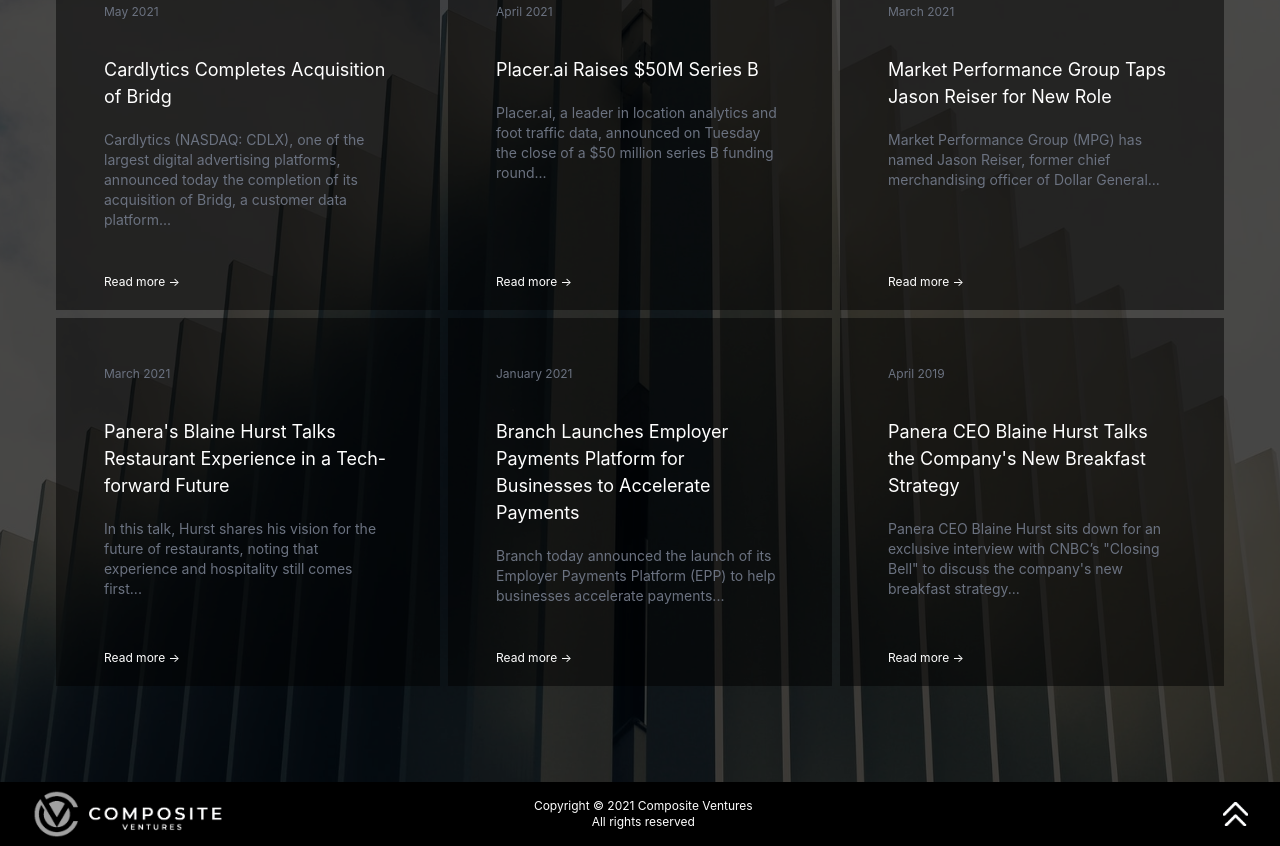
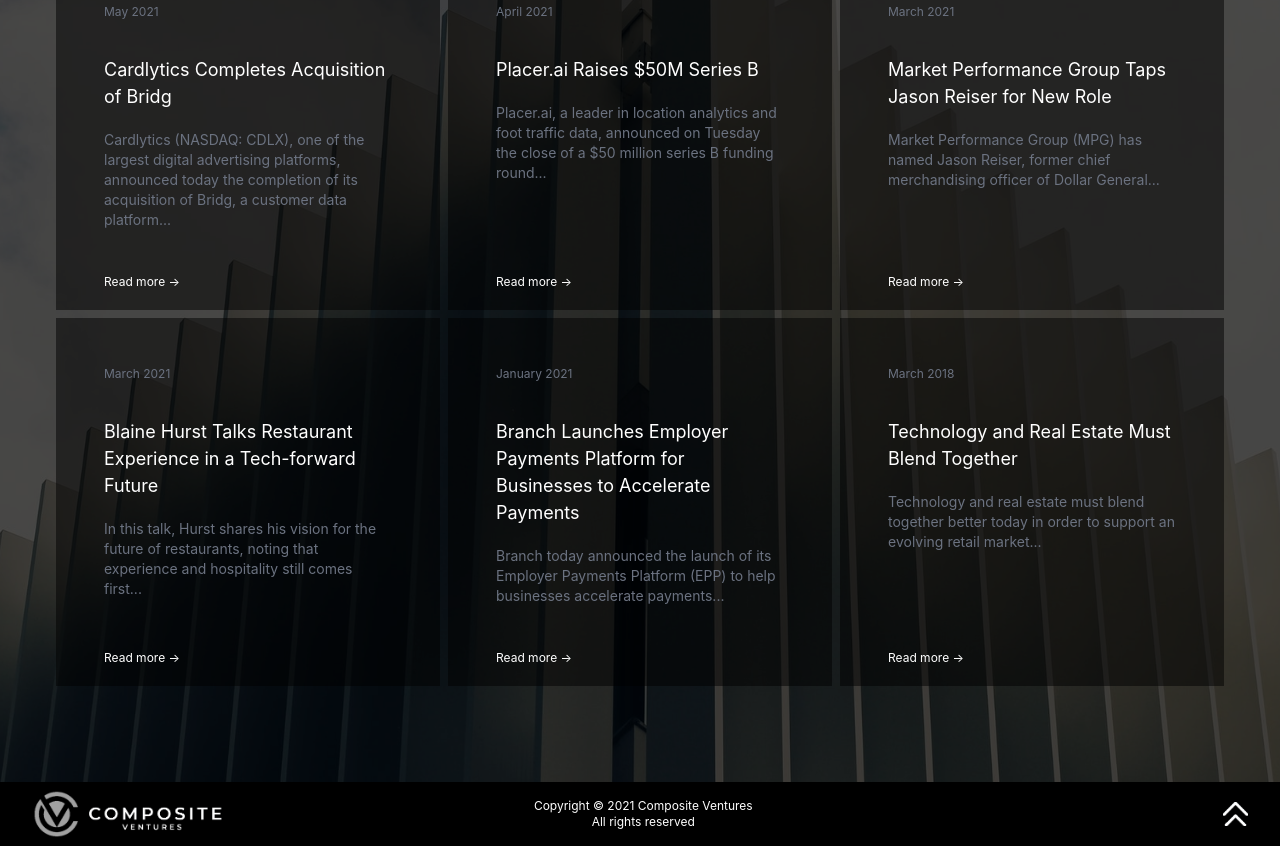
Before and after one commit to m-s-morgan/composite-ventures, a Next.js app: page / in a window 1280 px wide. Shown: the part 7806-8652 px from the top of the page. Built offline with nearby package versions, Linux system fonts and the light colour scheme.

Commit message:
updating news articles

```diff
--- a/pages/index.tsx
+++ b/pages/index.tsx
@@ -114,7 +114,7 @@
   date: 'March 2021',
   link: 'https://www.chaindrugreview.com/market-performance-group-taps-jason-reiser-for-new-role/'
 }, {
-  title: 'Panera\'s Blaine Hurst Talks Restaurant Experience in a Tech-forward Future',
+  title: 'Blaine Hurst Talks Restaurant Experience in a Tech-forward Future',
   body: 'In this talk, Hurst shares his vision for the future of restaurants, noting that experience and hospitality still comes first...',
   date: 'March 2021',
   link: 'https://www.paytronix.com/blog/px-think-beyond-paneras-blaine-hurst-talks-restaurant-experience-in-a-tech-forward-future/'
@@ -124,10 +124,10 @@
   date: 'January 2021',
   link: 'https://www.businesswire.com/news/home/20210126005995/en/Branch-Launches-Employer-Payments-Platform-for-Businesses-to-Accelerate-Payments'
 }, {
-  title: 'Panera CEO Blaine Hurst Talks the Company\'s New Breakfast Strategy',
-  body: 'Panera CEO Blaine Hurst sits down for an exclusive interview with CNBC’s "Closing Bell" to discuss the company\'s new breakfast strategy...',
-  date: 'April 2019',
-  link: 'https://www.cnbc.com/video/2019/04/15/panera-ceo-blaine-hurst-talks-the-companys-new-breakfast-strategy.html'
+  title: 'Technology and Real Estate Must Blend Together',
+  body: 'Technology and real estate must blend together better today in order to support an evolving retail market...',
+  date: 'March 2018',
+  link: 'https://www.cnbc.com/2018/03/19/technology-and-real-estate-must-blend-together-mega-mall-owner-says.html'
 }];
 
 export default function Home() {
```
